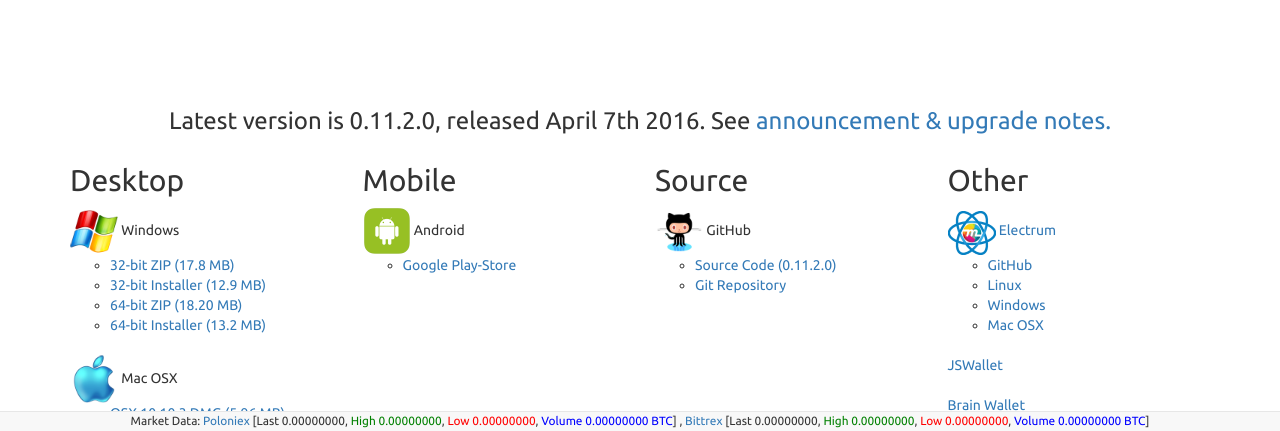
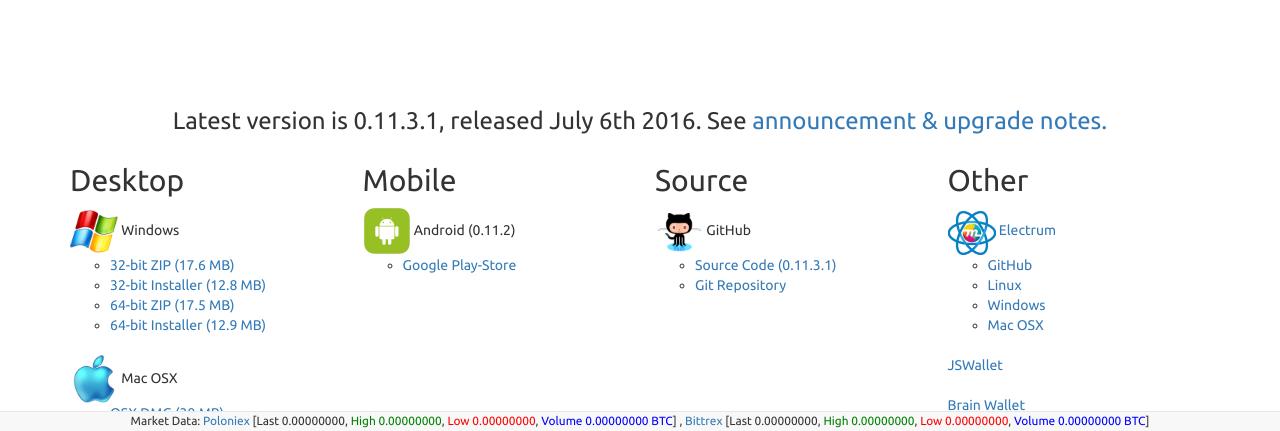
Before and after one commit to myriadteam/myriadteam.github.io, a PHP site: page /wallets.php in a window 1280 px wide. Shown: the part 327-758 px from the top of the page. Run offline with PHP 8.4, Linux system fonts and the light colour scheme; data that the repository does not hold is empty; some libraries are stand-ins or nearby versions.

Commit message:
Wallet links

```diff
--- a/web/include/translations.php
+++ b/web/include/translations.php
@@ -132,8 +132,8 @@
 
 
 			// wallets
-			case clean("Latest version is 0.11.2.0, released April 7th 2016. See "):
-				return "La ultima version es la 0.11.2.0, lanzada el 7 de Abril de 2016. Vea ";
+			case clean("Latest version is 0.11.3.1, released July 6th 2016. See "):
+				return "La ultima version es la 0.11.3.1, lanzada el 7 de Abril de 2016. Vea ";
 
 			case clean(" announcement &amp; upgrade notes."):
 				return " el anuncio y las notas actualizadas.";
@@ -322,8 +322,8 @@
 
 
 			// wallets
-			case clean("Latest version is 0.11.2.0, released April 7th 2016. See "):
-				return "La plej lasta versio estas 0.11.2.0, eldonita je la 7a Aprilo 2016. Vidu ";
+			case clean("Latest version is 0.11.3.1, released July 6th 2016. See "):
+				return "La plej lasta versio estas 0.11.3.1, eldonita je la 7a Aprilo 2016. Vidu ";
 
 			case clean(" announcement &amp; upgrade notes."):
 				return "anoncon k sciigojn pri la ĝisdatigo.";
@@ -349,8 +349,8 @@
 			case clean("Source"):
 				return "Fonto";
 
-			case clean("Source Code (0.11.2.0)"):
-				return "Fontkodo (0.11.2.0)";
+			case clean("Source Code (0.11.3.1)"):
+				return "Fontkodo (0.11.3.1)";
 
 			case clean("Other"):
 				return "Aliaj";
@@ -572,8 +572,8 @@
 
 
 			// wallets
-			case clean("Latest version is 0.11.2.0, released April 7th 2016. See "):
-				return "最新版本0.11.2.0, 于2016年4月7号发布, 请查看";
+			case clean("Latest version is 0.11.3.1, released July 6th 2016. See "):
+				return "最新版本0.11.3.1, 于2016年4月7号发布, 请查看";
 
 			case clean(" announcement &amp; upgrade notes."):
 				return "版本更新备忘录。";
@@ -730,8 +730,8 @@
 			this change will stretch the emission curve out by a factor of 2x, to approximately 20 years."):
 				return "Τον Αύγουστο του 2015 το Myriad άλλαξε ώστε να επιτρέψει τη συγχώνευση εξόρυξης για SHA256d και Scrypt αλγόριθμους σε μια προσπάθεια να βελτιωθεί η ασφάλεια και να επιτευχθεί μια πιο σταθερή εξόρυξη επί των δύο αυτών αλγορίθμων. Από αυτή τη στιγμή και μετά ο χρόνος μπλόκ για κάθε αλγόριθμο άλλαξε επίσης σε πέντε λεπτά (προηγουμένως 2,5 λεπτά), για να επιτευχθεί ο συνολικός χρόνος μπλοκ του 1ος λεπτού (προηγουμένως 30 δευτερόλεπτα). Η αλλαγή αυτή θα επεκτείνει την καμπύλη εκπομπής με έναν παράγοντα 2x, σε περίπου 20 χρόνια.";
 			// wallets
-			case clean("Latest version is 0.11.2.0, released April 7th 2016. See "):
-				return "H Τελευταία έκδοση είναι η 0.11.2.0, που κυκλοφόρησε στις 7 Απρίλιος 2016. Δείτε ";
+			case clean("Latest version is 0.11.3.1, released July 6th 2016. See "):
+				return "H Τελευταία έκδοση είναι η 0.11.3.1, που κυκλοφόρησε στις 7 Απρίλιος 2016. Δείτε ";
 			case clean(" announcement &amp; upgrade notes."):
 				return " την ανακοίνωση για την αναβάθμιση στις σημειώσεις.";
 			// mining
@@ -868,8 +868,8 @@
 			this change will stretch the emission curve out by a factor of 2x, to approximately 20 years."):
 				return "В августе 2015 сеть Myriad была хард-форкнута, для того чтобы включить единый майнинг на алгоритмах – Scrypt и SHA256d, целью было достижение стабильного хеш рейта сети на этих алгоритмах. В то время целевое время блока для каждого алгоритма изменили до 5 минут(до этого 2,5 минуты), чтобы получить общее время блока для всех алгоритмов – 1 минуту(до этого 30 секунд). Это изменение вытянет кривую эмиссии наверх с помощью степени 2х, и уравняет приблизительно к 20 годам.";
 			// wallets
-			case clean("Latest version is 0.11.2.0, released April 7th 2016. See "):
-				return "Последняя версия 0.11.2.0, выпущена 7ого апрель 2016. Смотрите";
+			case clean("Latest version is 0.11.3.1, released July 6th 2016. See "):
+				return "Последняя версия 0.11.3.1, выпущена 7ого апрель 2016. Смотрите";
 			case clean(" announcement & upgrade notes."):
 				return "Анонс & список обновлений";
 			// mining
@@ -1010,8 +1010,8 @@
 			this change will stretch the emission curve out by a factor of 2x, to approximately 20 years."):
 				return "Noong Agosto 2015 Ang Myriad ay nag hard-fork upang bigyang-daan ang merge-mining sa kanilang Scrypt at SHA256d algorithms sa layuning pagandahin ang seguridad at makamit ang isang mas metatag na hashrate sa dalawang algorithm na iyon. Sa panahong ito ang target na block time ay 5 minuto (dating 2.5 minuto), upang makamit ang pangkalahatang block target time na 1 minuto (dating 30 segundo); Ang pagbabagong ito ay magpapataas sa emission curve ng 2х, sa humigit-kumulang na 20 taon.";
 			// wallets
-			case clean("Latest version is 0.11.2.0, released April 7th 2016. See "):
-				return "Pinakabagong Bersyon ay 0.11.2.0, inilimbag noong ika-7 ng Abril 2016. Tingnan ";
+			case clean("Latest version is 0.11.3.1, released July 6th 2016. See "):
+				return "Pinakabagong Bersyon ay 0.11.3.1, inilimbag noong ika-7 ng Abril 2016. Tingnan ";
 			case clean(" announcement &amp; upgrade notes."):
 				return " paunawa at tala ng upgrade";
 			// mining
@@ -1148,8 +1148,8 @@
 			this change will stretch the emission curve out by a factor of 2x, to approximately 20 years."):
 				return "En Août 2015, le Myriad a été modifié pour permettre la fusion des mines pour SHA256d et Scrypt algorithmes dans un effort pour améliorer la sécurité et de parvenir à une exploitation minière plus stable sur ces deux algorithmes. Dès ce moment le temps de bloc pour chaque algorithme a également changé en cinq minutes (auparavant 2,5 minutes), pour obtenir le temps total de bloc d'une minute (auparavant 30 secondes). Ce changement permettra de prolonger la courbe d'émission avec un agent 2x, à environ 20 ans.";
 			// wallets
-			case clean("Latest version is 0.11.2.0, released April 7th 2016. See "):
-				return "La dernière version est la 0.11.2.0, qui a été publiée le 7 Avril 2016. Voir ";
+			case clean("Latest version is 0.11.3.1, released July 6th 2016. See "):
+				return "La dernière version est la 0.11.3.1, qui a été publiée le 7 Avril 2016. Voir ";
 			case clean(" announcement &amp; upgrade notes."):
 				return " l'annonce pour mettre à niveau les notes.";
 			// mining
@@ -1314,8 +1314,8 @@
 				return "Pada Agustus 2015, Myriad mengalami pembaharuan sehingga dapat dilakukan penambangan terpadu untuk algoritma SHA256d dan Scrypt, hal ini bertujuan untuk meningkatkan factor keamanan dan mendapatkan hashrate yang lebih stabil untuk kedua algoritma tersebut. Saat ini target waktu blok untuk tiap algoritma juga mengalami perubahan menjadi 5 menit ( dari sebelumnya 2,5 menit), untuk mendapatkan target waktu blok 1 menit secara keseluruhan (dari sebelumnya 30 detik); perubahan ini akan memperbesar kurva emisi dengan 2X faktor perkalian, menjadi sekitar 20 tahun.";
 
 			// wallets
-			case clean("Latest version is 0.11.2.0, released April 7th 2016. See "):
-				return "Versi terbaru adalahs 0.11.2.0, diluncurkan tanggal 7 April 2016. Lihat ";
+			case clean("Latest version is 0.11.3.1, released July 6th 2016. See "):
+				return "Versi terbaru adalahs 0.11.3.1, diluncurkan tanggal 7 April 2016. Lihat ";
 
 			case clean(" announcement &amp; upgrade notes."):
 				return " pengumuman &amp; catatan terbaru";
@@ -1479,8 +1479,8 @@
 			this change will stretch the emission curve out by a factor of 2x, to approximately 20 years."):
 				return "През Август, 2015г Myriad прави твърдо разклонение, за да позволи смесен добив чрез SHA256d и Scrypt алгоритмите с цел да подобри сигурнстта на мрежата и за да постигне по-стабилен хашрейт на въпросните алгоритми. По това време, крайното време за блок на всеки алгоритъм също се променя от 2.5 минути на 5, за да постигне средно време на блока от 1 минута, като предишното е 30 секунди. Това позволява времето за добив до изчерпване на монетите да се удвои до приблизително 20 години";
 			// wallets
-			case clean("Latest version is 0.11.2.0, released April 7th 2016. See "):
-				return "Последната версия е 0.11.2.0, пусната на 7 април 2016г. Виж ";
+			case clean("Latest version is 0.11.3.1, released July 6th 2016. See "):
+				return "Последната версия е 0.11.3.1, пусната на 7 април 2016г. Виж ";
 			case clean(" announcement &amp; upgrade notes."):
 				return " известия и пояснения по ъпдейта.";
 			// mining
@@ -1611,8 +1611,8 @@
 			case clean("In August 2015 Myriad hard-forked to allow merge-mining on its SHA256d and Scrypt algorithms in an effort to improve security and achieve a more stable hashrate on those two algorithms. At this time the target block time for each algorithm was also changed to five minutes (previously 2.5 minutes), to achieve an overall block target time of 1 minute (previously 30 seconds); this change will stretch the emission curve out by a factor of 2x, to approximately 20 years."):
 				return "Am August 2015 Netzwerk Myriad habt „hard-fork“ zu einzig Bergbau für Algorithmen Scrypt und SHA256d nahme auf. Das Ziel war stabil hash-wertung am diese Algorithmen erreichen. Block-zeit war auf 5 Minuten geändert(vor 2.5 Minuten); dass Gesamtzeit 1 Minute(vor 30 Sekunden) würde. Diese Veränderung wird Emissionskurve mit Maß 2x erhöhen, und es wird bis 20 Jähre.";
 			// wallets
-			case clean("Latest version is 0.11.2.0, released April 7th 2016. See "):
-				return " Die neueste Version 0.11.2.0 habt 4/07/2016 veröffentlicht. Sie mal!";
+			case clean("Latest version is 0.11.3.1, released July 6th 2016. See "):
+				return " Die neueste Version 0.11.3.1 habt 4/07/2016 veröffentlicht. Sie mal!";
 			case clean(" announcement & upgrade notes."):
 				return "Kündigen und Abkürzungsverzeichnis";
 			// mining
@@ -1744,8 +1744,8 @@
 			this change will stretch the emission curve out by a factor of 2x, to approximately 20 years."):
 				return "Ad agosto 2015 la rete Myriad è stata divisa in due per consentire un unico mining sugli algoritmi Scrypt e SHA256d nel tentativo di migliorare la sicurezza e raggiungere un hash rate più stabile su questi due algoritmi. In quel momento il block time per ogni algoritmo è stato modificato in 5 minuti (in precedenza 2,5 minuti) per ottenere il block time totale per tutti gli algoritmi di 1 minuto (in precedenza 30 secondi). Questo cambiamento permetterà di allungare la curva di emissione con un fattore 2x e di equiparare a circa 20 anni.";
 			// wallets
-			case clean("Latest version is 0.11.2.0, released April 7th 2016. See "):
-				return "L’ultima versione 0.11.2.0 è stata rilasciata il 7 April 2016. Vedi:";
+			case clean("Latest version is 0.11.3.1, released July 6th 2016. See "):
+				return "L’ultima versione 0.11.3.1 è stata rilasciata il 7 April 2016. Vedi:";
 			case clean(" announcement & upgrade notes."):
 				return "Annunci & elenco di aggiornamenti";
 			// mining
@@ -2013,8 +2013,8 @@
 			this change will stretch the emission curve out by a factor of 2x, to approximately 20 years."):
 				return "W sierpniu 2015 Myriad  dokonała  hard-fork,  aby umożliwić Zbiorowy mining na algorytmach - Scrypt i SHA256d celem było uzyskanie stabilnej  prędkości hashowania sieci w tych algorytmach. W tej chwili czas bloku docelowego dla każdego algorytmu zmienili z 2,5 do 5 minut, żeby  czas ogólny dla wszystkich algorytmów składa 1 minutę(wcześniej 30 sekund). Ta zmiana pnącą w górę krzywą emisji za pomocą stopniu 2х, и niweluje w przybliżeniu  20 lat.";
 			 // wallets
-			case clean("Latest version is 0.11.2.0, released April 7th 2016. See "):
-				return "Bieżąca wersja 0.11.2.0. Zobacz";
+			case clean("Latest version is 0.11.3.1, released July 6th 2016. See "):
+				return "Bieżąca wersja 0.11.3.1. Zobacz";
 			case clean(" announcement & upgrade notes."):
 				return "Anons & lista aktualizacji";
 			// mining
--- a/web/wallets.php
+++ b/web/wallets.php
@@ -3,7 +3,7 @@
 	require_once('include/header.php');
 ?>
 	<div class="row">
-		<h3 class="text-center"><?php echo translate("Latest version is 0.11.2.0, released April 7th 2016. See ", $lang); ?><a href="https://redd.it/4dpee5" target="_blank"><?php echo translate(" announcement &amp; upgrade notes.", $lang); ?></a></h3>
+		<h3 class="text-center"><?php echo translate("Latest version is 0.11.3.1, released July 6th 2016. See ", $lang); ?><a href="https://redd.it/4dpee5" target="_blank"><?php echo translate(" announcement &amp; upgrade notes.", $lang); ?></a></h3>
 	</div>
 
 	<div class="row">
@@ -12,16 +12,16 @@
 			<ul class="list-unstyled">
 				<li><img src="/images/windows.png" width="48" height="48"> Windows
 					<ul>
-						<li><a href="https://github.com/myriadteam/myriadcoin/releases/download/0.11.2.0/myriad.0.11.2.0.win32.zip" target="_blank">32-bit ZIP (17.8 MB)</a></li>
-						<li><a href="https://github.com/myriadteam/myriadcoin/releases/download/0.11.2.0/MyriadSetup-0.11.2.0-win32.exe" target="_blank">32-bit Installer (12.9 MB)</a></li>
-						<li><a href="https://github.com/myriadteam/myriadcoin/releases/download/0.11.2.0/myriad.0.11.2.0.win64.zip" target="_blank">64-bit ZIP (18.20 MB)</a></li>
-						<li><a href="https://github.com/myriadteam/myriadcoin/releases/download/0.11.2.0/MyriadSetup-0.11.2.0-win64.exe" target="_blank">64-bit Installer (13.2 MB)</a></li>
+						<li><a href="https://github.com/myriadteam/myriadcoin/releases/download/v0.11.3.1/myriad-0.11.3.1-win32.zip" target="_blank">32-bit ZIP (17.6 MB)</a></li>
+						<li><a href="https://github.com/myriadteam/myriadcoin/releases/download/v0.11.3.1/myriad-0.11.3.1-win32-setup.exe" target="_blank">32-bit Installer (12.8 MB)</a></li>
+						<li><a href="https://github.com/myriadteam/myriadcoin/releases/download/v0.11.3.1/myriad-0.11.3.1-win64.zip" target="_blank">64-bit ZIP (17.5 MB)</a></li>
+						<li><a href="https://github.com/myriadteam/myriadcoin/releases/download/v0.11.3.1/myriad-0.11.3.1-win64-setup.exe" target="_blank">64-bit Installer (12.9 MB)</a></li>
 					</ul>
 				</li>
 				<li>&nbsp;</li>
 				<li><img src="/images/apple.png" width="48" height="48"> Mac OSX
 					<ul>
-						<li><a href="https://github.com/myriadteam/myriadcoin/releases/download/v0.9.2.16/myriadcoin.0.9.2.16.osx.10.10.3.dmg" target="_blank">OSX 10.10.3 DMG (5.96 MB)</a></li>
+						<li><a href="https://github.com/myriadteam/myriadcoin/releases/download/v0.11.3.1/myriad-0.11.3.1-osx.dmg" target="_blank">OSX DMG (39 MB)</a></li>
 					</ul>
 				</li>
 			</ul>
@@ -29,7 +29,7 @@
 		<div class="col-md-3">
 			<h2>Mobile</h2>
 			<ul class="list-unstyled">
-				<li><img src="/images/android.png" width="48" height="48"> Android
+				<li><img src="/images/android.png" width="48" height="48"> Android (0.11.2)
 					<ul>
 						<li><a href="https://play.google.com/store/apps/details?id=hashengineering.myriadcoin.wallet" target="_blank">Google Play-Store</a></li>
 					</ul>
@@ -40,7 +40,7 @@
 			<ul class="list-unstyled">
 				<li><img src="/images/github.png" width="48" height="48"> GitHub
 					<ul>
-						<li><a href="https://github.com/myriadteam/myriadcoin/archive/0.11.2.0.zip" target="_blank">Source Code (0.11.2.0)</a></li>
+						<li><a href="https://github.com/myriadteam/myriadcoin/archive/v0.11.3.1.zip" target="_blank">Source Code (0.11.3.1)</a></li>
 						<li><a href="https://github.com/myriadteam/myriadcoin" target="_blank">Git Repository</a></li>
 					</ul>
 			</ul>
```
